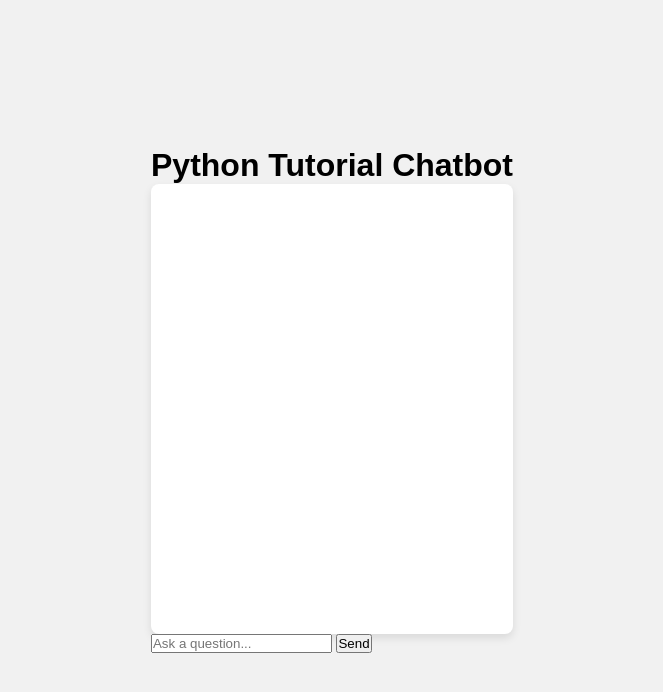
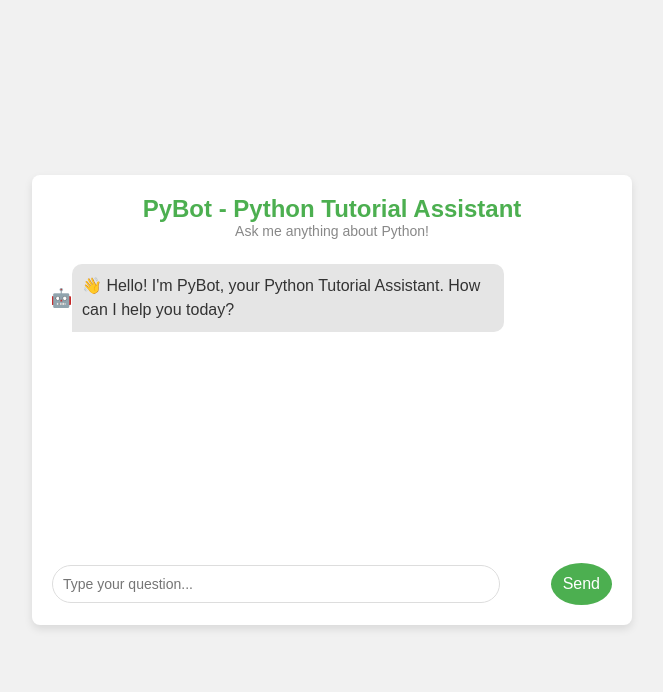
Before and after one commit to jaysri125278/AI_tutorial_chatbot, a Flask app: template templates/index.html in a window 1280 px wide. Shown: the top 692 px of the page, without its empty margins (308-971 px from the left). Run offline with Flask 3, Linux system fonts and the light colour scheme; the template is opened without the code that fills it, so the values that code supplies are empty.

Commit message:
Update index.html

```diff
--- a/templates/index.html
+++ b/templates/index.html
@@ -3,36 +3,70 @@
 <head>
     <meta charset="UTF-8">
     <meta name="viewport" content="width=device-width, initial-scale=1.0">
-    <title>Python Tutorial Chatbot</title>
-    <link rel="stylesheet" href="{{ url_for('static', filename='css/style.css') }}">
+    <title>PyBot - Your Python Tutorial Assistant</title>
+    <link rel="stylesheet" href="{{ url_for('static', filename='style.css') }}">
 </head>
 <body>
-    <div class="container">
-        <h1>Python Tutorial Chatbot</h1>
+    <div class="chat-container">
         <div class="chat-box">
-            <div id="chat"></div>
+            <div class="chat-header">
+                <h2>PyBot - Python Tutorial Assistant</h2>
+                <p class="subtitle">Ask me anything about Python!</p>
+            </div>
+            <div class="chat-content" id="chat-content">
+                <div class="chat-message bot-message">
+                    <p>👋 Hello! I'm PyBot, your Python Tutorial Assistant. How can I help you today?</p>
+                </div>
+            </div>
+            <div class="chat-input">
+                <input type="text" id="user-input" placeholder="Type your question..." autocomplete="off"/>
+                <button id="send-btn">Send</button>
+            </div>
         </div>
-        <form id="chat-form">
-            <input type="text" id="user-input" placeholder="Ask a question...">
-            <button type="submit">Send</button>
-        </form>
     </div>
 
     <script src="https://code.jquery.com/jquery-3.6.0.min.js"></script>
     <script>
-        $(document).ready(function () {
-            $('#chat-form').on('submit', function (e) {
-                e.preventDefault();
-                var userMessage = $('#user-input').val();
-                $('#chat').append('<div class="user-message">You: ' + userMessage + '</div>');
-                $('#user-input').val('');
+        $(document).ready(function() {
+            $("#send-btn").click(function() {
+                const userInput = $("#user-input").val();
+                if (userInput.trim() !== "") {
+                    addUserMessage(userInput);
+                    getBotResponse(userInput);
+                }
+            });
 
-                $.post('/chat', { message: userMessage }, function (data) {
-                    $('#chat').append('<div class="bot-response">Bot: ' + data.response + '</div>');
-                    $('#chat').scrollTop($('#chat')[0].scrollHeight);
-                });
+            $("#user-input").keydown(function(event) {
+                if (event.key === "Enter") {
+                    $("#send-btn").click();
+                }
             });
         });
+
+        function addUserMessage(message) {
+            const chatContent = $("#chat-content");
+            const userMessageDiv = $("<div class='chat-message user-message'><p></p></div>");
+            userMessageDiv.find("p").text(message);
+            chatContent.append(userMessageDiv);
+            $("#user-input").val("");
+            chatContent.scrollTop(chatContent[0].scrollHeight);
+        }
+
+        function getBotResponse(userInput) {
+            $.ajax({
+                url: "/chat",
+                method: "POST",
+                data: {
+                    message: userInput
+                },
+                success: function(data) {
+                    const botMessageDiv = $("<div class='chat-message bot-message'><p></p></div>");
+                    botMessageDiv.find("p").text(data.response);
+                    $("#chat-content").append(botMessageDiv);
+                    $("#chat-content").scrollTop($("#chat-content")[0].scrollHeight);
+                }
+            });
+        }
     </script>
 </body>
 </html>
```
